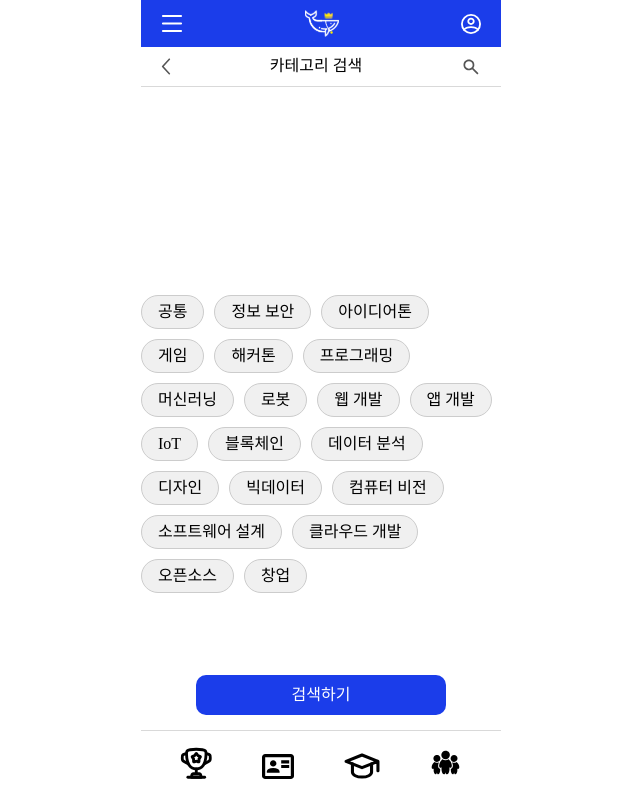
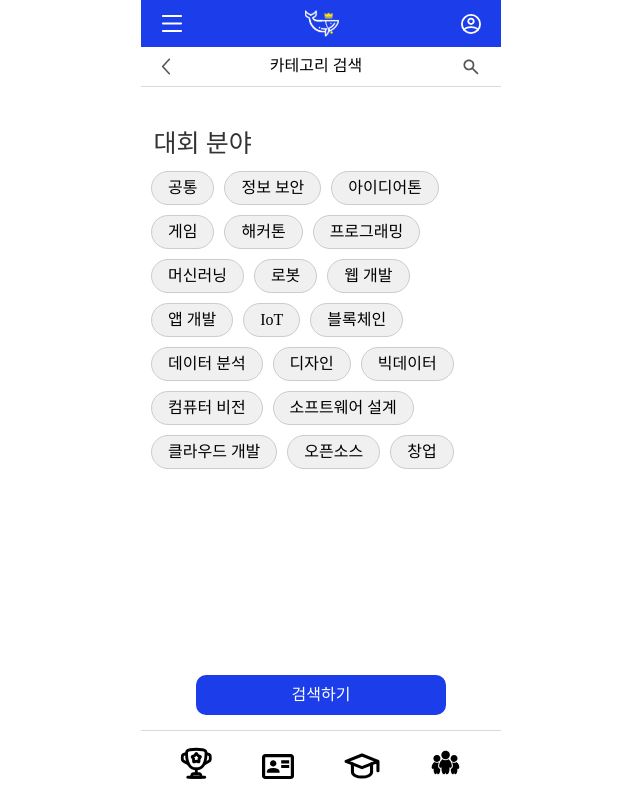
Before and after one commit to 2024Narsha/NARSHA-WEB, a React (Vite) app: page /category in a window 1280 px wide. Shown: the whole page, without its empty margins (319-959 px from the left). Built offline with nearby package versions, Linux system fonts and the light colour scheme.

Commit message:
카테고리 디자인 임시저장

```diff
--- a/src/pages/CategoryList/CategoryList.css
+++ b/src/pages/CategoryList/CategoryList.css
@@ -1,9 +1,10 @@
 .centered-container {
   display: flex;
   flex-direction: column;
-  justify-content: center;
+  justify-content: flex-start; /* 위쪽 정렬 */
   align-items: center;
-  height: 100vh;
+  min-height: 100vh; /* 최소 화면 높이 */
+  padding-top: 100px; /* Search 바 아래 여백 추가 */
 }
 
 .Search {
@@ -37,10 +38,11 @@
 
 .category-buttons {
   display: flex;
-  flex-wrap: wrap;  /* 버튼들이 줄바꿈되도록 설정 */
-  justify-content: flex-start;  /* 버튼들을 왼쪽으로 정렬 */
-  gap: 10px;  /* 버튼들 간의 간격 설정 */
+  flex-wrap: wrap; /* 버튼들이 줄바꿈되도록 설정 */
+  justify-content: flex-start; /* 버튼들을 왼쪽으로 정렬 */
+  gap: 10px; /* 버튼들 간의 간격 설정 */
   width: 100%;
+  padding: 0 10px; /* 카테고리 버튼들의 양옆 여백 */
 }
 
 .category-button {
@@ -71,8 +73,19 @@
   border: none;
   cursor: pointer;
   border-radius: 10px;
-  position: fixed;  /* 고정된 위치 */
-  bottom: 85px;  /* 화면 하단에서 20px 떨어지게 설정 */
-  left: 50%;  /* 수평 중앙에 배치 */
-  transform: translateX(-50%);  /* 수평 중앙 정렬을 위한 보정 */
+  position: fixed; /* 고정된 위치 */
+  bottom: 85px; /* 화면 하단에서 20px 떨어지게 설정 */
+  left: 50%; /* 수평 중앙에 배치 */
+  transform: translateX(-50%); /* 수평 중앙 정렬을 위한 보정 */
 }
+
+.category-title {
+  margin-top: 30px;
+  margin-left: 25px;
+  font-size: 25px;
+  font-weight: 550;
+  color: #333;
+  margin-bottom: 12px;
+  text-align: left;
+  width: 100%;
+}
--- a/src/pages/CategoryList/CategoryList.tsx
+++ b/src/pages/CategoryList/CategoryList.tsx
@@ -32,6 +32,9 @@ const CategoryList = () => {
   return (
     <div className='centered-container'>
       <CategorySearch />
+
+      <h2 className="category-title">대회 분야</h2>
+
       <div className="category-buttons">
         {['공통', '정보 보안', '아이디어톤', '게임', '해커톤', '프로그래밍', '머신러닝', '로봇', '웹 개발', '앱 개발', 'IoT', '블록체인', '데이터 분석', '디자인', '빅데이터', '컴퓨터 비전', '소프트웨어 설계', '클라우드 개발', '오픈소스', '창업'].map((category) => (
           <button
```
